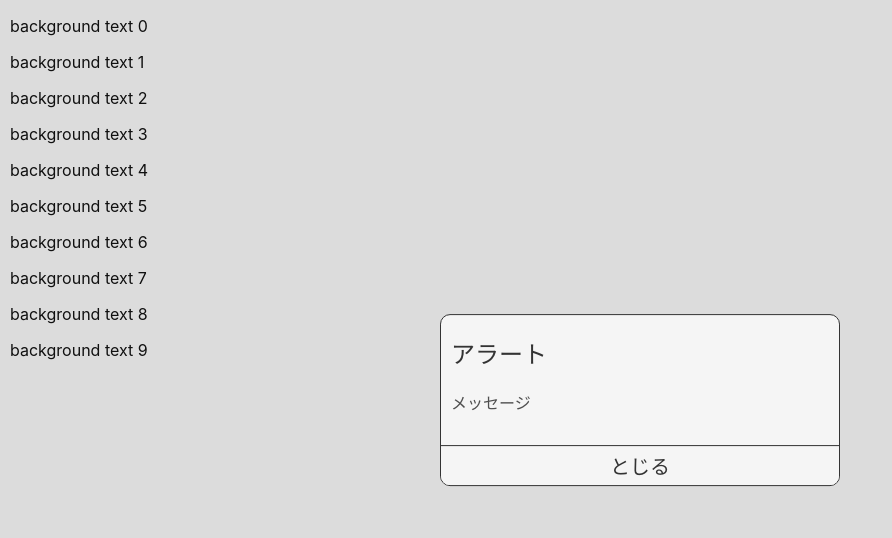
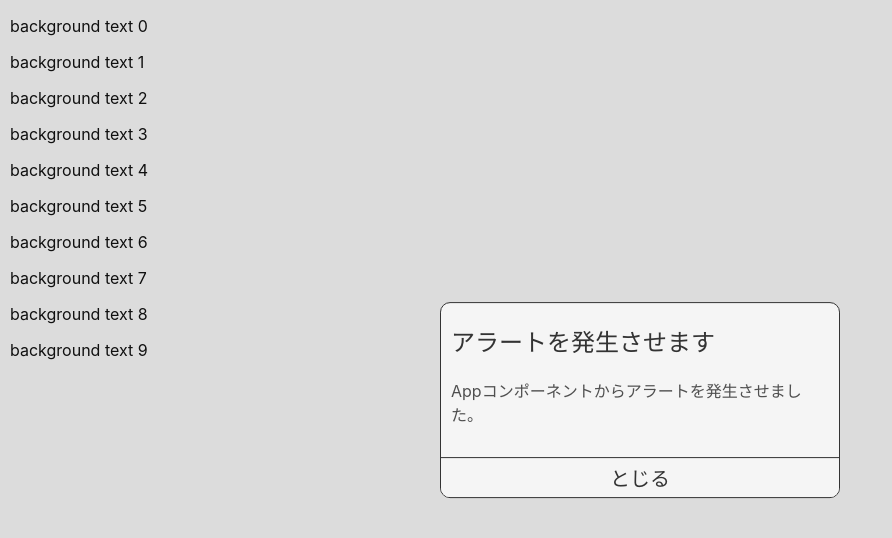
Before and after one commit to yosse95ai/react-scroll-demo, a React (Create React App) app: page / in a window 1280 px wide. Shown: the top 538 px of the page, without its empty margins (0-892 px from the left). Built offline with nearby package versions, Linux system fonts and the light colour scheme.

Commit message:
Update: アラートをreduxで実装

```diff
--- a/package.json
+++ b/package.json
@@ -6,12 +6,14 @@
     "@emotion/react": "^11.9.0",
     "@emotion/styled": "^11.8.1",
     "@mui/material": "^5.6.3",
+    "@reduxjs/toolkit": "^1.8.1",
     "@testing-library/jest-dom": "^5.16.4",
     "@testing-library/react": "^13.1.1",
     "@testing-library/user-event": "^13.5.0",
     "eslint-config-prettier": "^8.5.0",
     "react": "^18.0.0",
     "react-dom": "^18.0.0",
+    "react-redux": "^8.0.1",
     "react-scripts": "5.0.1",
     "sass": "^1.50.1",
     "web-vitals": "^2.1.4"
--- a/src/App.js
+++ b/src/App.js
@@ -1,9 +1,19 @@
-import Alert from './components/Alert/Alert';
+import { useEffect } from 'react';
+import { useDispatch } from 'react-redux';
+import { SetAlert } from './features/Alert/AlertSclice';
 
 function App() {
+  const dispatch = useDispatch();
+  const mAlert = (title, message) =>
+    dispatch(SetAlert({ title: title, message: message }));
+  useEffect(() => {
+    mAlert(
+      'アラートを発生させます',
+      'Appコンポーネントからアラートを発生させました。'
+    );
+  }, []);
   return (
     <div>
-      <Alert />
       {[...Array(10)].map((_, e) => (
         <p key={e} style={{ paddingLeft: '10px' }}>
           background text {e}
--- /dev/null
+++ b/src/app/hooks.js
@@ -0,0 +1,5 @@
+import { useDispatch, useSelector } from 'react-redux';
+
+// Use throughout your app instead of plain `useDispatch` and `useSelector`
+export const useAppDispatch = () => useDispatch();
+export const useAppSelector = useSelector;
--- /dev/null
+++ b/src/app/store.js
@@ -0,0 +1,8 @@
+import { configureStore } from '@reduxjs/toolkit';
+import alertReducer from '../features/Alert/AlertSclice';
+
+export const store = configureStore({
+  reducer: {
+    alert: alertReducer,
+  },
+});
--- a/src/components/Alert/Alert.jsx
+++ /dev/null
@@ -1,24 +0,0 @@
-import React, { useState } from 'react';
-import Box from '@mui/material/Box';
-import styles from './Alert.module.scss';
-
-const Alert = ({ title = 'アラート', message = 'メッセージ' }) => {
-  const [open, setOpen] = useState(true);
-  const handleClose = () => setOpen(false);
-
-  return (
-    <div className={styles.root} style={open ? {} : { display: 'none' }}>
-      <div className={styles.bg} onClick={handleClose}></div>
-      <Box className={styles.box} sx={{ width: { xs: 350, sm: 400 } }}>
-        <div className={styles.content_wrapper}>
-          <h2 className={styles.title}>{title}</h2>
-          <p className={styles.discription}>{message}</p>
-        </div>
-        <button className={styles.button} onClick={handleClose}>
-          とじる
-        </button>
-      </Box>
-    </div>
-  );
-};
-export default Alert;
--- /dev/null
+++ b/src/features/Alert/AlertComponent.jsx
@@ -0,0 +1,34 @@
+import React from 'react';
+import Box from '@mui/material/Box';
+import styles from './Alert.module.scss';
+import { useDispatch, useSelector } from 'react-redux';
+import {
+  CloseAlert,
+  selectAlertMessage,
+  selectAlertTitle,
+  selectVisible,
+} from './AlertSclice';
+
+const AlertComponent = () => {
+  const visible = useSelector(selectVisible);
+  const alertTitle = useSelector(selectAlertTitle);
+  const alertMessage = useSelector(selectAlertMessage);
+  const dispatch = useDispatch();
+  const handleClose = () => dispatch(CloseAlert());
+
+  return visible ? (
+    <div className={styles.root} style={open ? {} : { display: 'none' }}>
+      <div className={styles.bg} onClick={handleClose}></div>
+      <Box className={styles.box} sx={{ width: { xs: 350, sm: 400 } }}>
+        <div className={styles.content_wrapper}>
+          <h2 className={styles.title}>{alertTitle}</h2>
+          <p className={styles.discription}>{alertMessage}</p>
+        </div>
+        <button className={styles.button} onClick={handleClose}>
+          とじる
+        </button>
+      </Box>
+    </div>
+  ) : null;
+};
+export default AlertComponent;
--- /dev/null
+++ b/src/features/Alert/AlertSclice.js
@@ -0,0 +1,28 @@
+import { createSlice } from '@reduxjs/toolkit';
+
+const initialState = {
+  title: 'アラート',
+  message: 'アラートが発生しました',
+  visible: false,
+};
+
+export const alertSlice = createSlice({
+  name: 'alert',
+  initialState,
+  reducers: {
+    SetAlert: (state, action) => {
+      state.visible = true;
+      state.title = action.payload.title;
+      state.message = action.payload.message;
+    },
+    CloseAlert: (state) => {
+      state.visible = false;
+    },
+  },
+});
+
+export const { SetAlert, CloseAlert } = alertSlice.actions;
+export const selectVisible = (state) => state.alert.visible;
+export const selectAlertTitle = (state) => state.alert.title;
+export const selectAlertMessage = (state) => state.alert.message;
+export default alertSlice.reducer;
--- a/src/index.js
+++ b/src/index.js
@@ -1,12 +1,18 @@
 import React from 'react';
 import ReactDOM from 'react-dom/client';
+import { Provider } from 'react-redux';
+import { store } from './app/store';
+import AlertComponent from './features/Alert/AlertComponent';
 import './index.css';
 import App from './App';
 
 const root = ReactDOM.createRoot(document.getElementById('root'));
 root.render(
   <React.StrictMode>
-    <App />
+    <Provider store={store}>
+      <AlertComponent />
+      <App />
+    </Provider>
   </React.StrictMode>
 );
 
```
Also changed, not shown: src/features/Alert/Alert.module.scss (renamed from src/components/Alert/Alert.module.scss), 1 other file (tests, documents, lock files or other folders).
